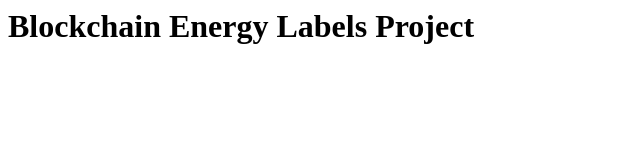
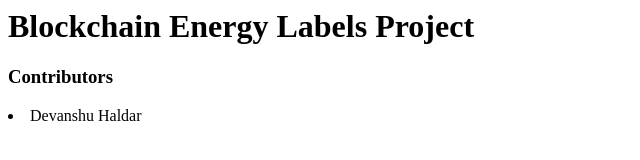
Before and after one commit to blockchain-energy-labels/blockchain-energy-labels.github.io, a plain HTML site: page index.html in a window 1280 px wide. Shown: the whole page, without its empty margins (0-640 px from the left). Drawn offline with Linux system fonts and the light colour scheme.

Commit message:
added contributors

```diff
--- a/index.html
+++ b/index.html
@@ -1 +1,4 @@
 <h1>Blockchain Energy Labels Project</h1>
+
+<h3>Contributors</h3>
+<li>Devanshu Haldar</li>
```
